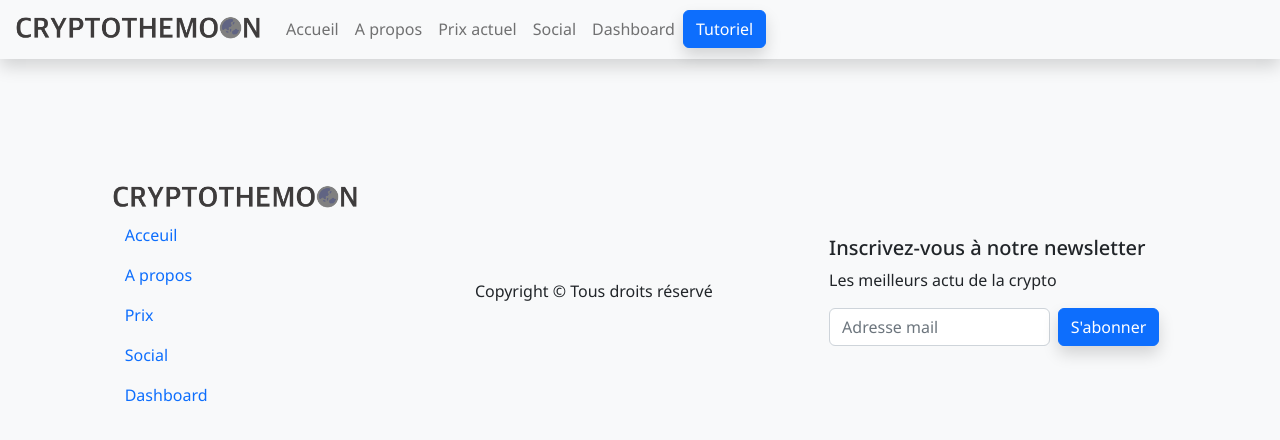
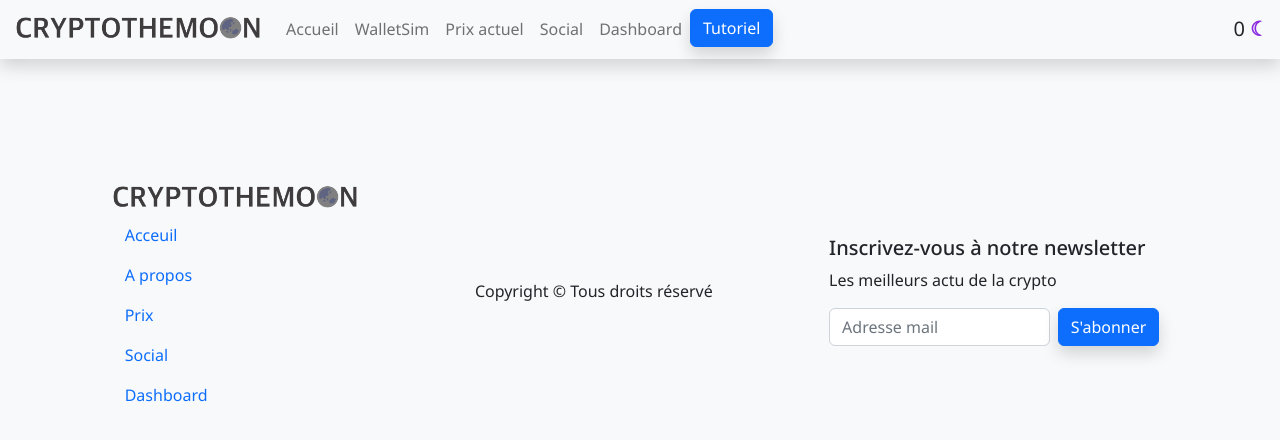
Before and after one commit to AM-devv/vueappcrypto, a Vue app: page /coins/1 in a window 1280 px wide. Shown: the top 440 px of the page. Built offline with nearby package versions, Linux system fonts and the light colour scheme; no server answers.

Commit message:
Ajout sandbox investissement

```diff
--- a/src/App.vue
+++ b/src/App.vue
@@ -8,13 +8,13 @@
         <button class="navbar-toggler" type="button" data-bs-toggle="collapse" data-bs-target="#navbarNav" aria-controls="navbarNav" aria-expanded="false" aria-label="Toggle navigation">
           <span class="navbar-toggler-icon"></span>
         </button>
-        <div class="collapse navbar-collapse" id="navbarNav">
+        <div class="collapse navbar-collapse justify-content-between" id="navbarNav">
           <ul class="navbar-nav">
             <li class="nav-item">
               <router-link class="nav-link" :to="{ name: 'home' }">Accueil</router-link>
             </li>
             <li class="nav-item">
-              <router-link class="nav-link" :to="{ name: 'about' }">A propos</router-link>
+              <router-link class="nav-link" :to="{ name: 'walletsim' }">WalletSim</router-link>
             </li>
             <li class="nav-item">
               <router-link class="nav-link" :to="{ name: 'prix' }">Prix actuel</router-link>
@@ -25,9 +25,18 @@
             <li class="nav-item">
               <router-link class="nav-link" :to="{ name: 'dashboard' }">Dashboard</router-link>
             </li>
+            <tuto></tuto>
+          </ul>
 
-          </ul>
-          <tuto></tuto>
+          <router-link class="nav-link" :to="{ name: 'walletsim' }">
+            <div class="fs-5" v-if="wallet">
+              {{ wallet.toLocaleString('fr') }} <strong class="moons">☾</strong>
+            </div>
+            <div class="fs-5" v-else>
+              0 <strong class="moons">☾</strong>
+            </div>
+          </router-link>
+
         </div>
       </div>
     </nav>
@@ -48,19 +57,25 @@ export default {
 
   data(){
     return{
-      timecounter: 0
+      timecounter: 0,
+      wallet : 0
     }
   },
 
   created(){
     this.timecounter = JSON.parse(localStorage.getItem('timer'));
     setInterval(this.timecounteraction,1000);
+    this.wallet = JSON.parse(localStorage.getItem('wallet'));
+    setInterval(this.walletupdate,1000);
   },
 
   methods:{
     timecounteraction(){
       this.timecounter++
       localStorage.setItem("timer", JSON.stringify(this.timecounter));
+    },
+    walletupdate(){
+      this.wallet = JSON.parse(localStorage.getItem('wallet'));
     }
   }
 }
@@ -86,4 +101,8 @@
 background-attachment: fixed;
 background-size: cover;
 }
+
+.moons{
+  color: blueviolet;
+}
 </style>
--- a/src/components/FooterPrincipal.vue
+++ b/src/components/FooterPrincipal.vue
@@ -8,7 +8,7 @@
                     </a>
                 </li>
                 <li class="nav-item"><router-link class="nav-link" :to="{ name: 'home' }">Acceuil</router-link></li>
-                <li class="nav-item"><router-link class="nav-link" :to="{ name: 'about' }">A propos</router-link></li>
+                <li class="nav-item"><router-link class="nav-link" :to="{ name: 'walletsim' }">A propos</router-link></li>
                 <li class="nav-item"><router-link class="nav-link" :to="{ name: 'prix' }">Prix</router-link></li>
                 <li class="nav-item"><router-link class="nav-link" :to="{ name: 'social' }">Social</router-link></li>
                 <li class="nav-item"><router-link class="nav-link" :to="{ name: 'dashboard' }">Dashboard</router-link></li>
--- a/src/router/index.js
+++ b/src/router/index.js
@@ -1,6 +1,6 @@
 import { createRouter, createWebHistory } from 'vue-router'
 import HomeView from '../views/HomeView.vue'
-import AboutView from '../views/AboutView.vue'
+import WalletSim from '../views/WalletSim.vue'
 import CoinInfo from '../views/CoinInfo.vue'
 import Prix from '../views/Prix.vue'
 import Social from '../views/Social.vue'
@@ -16,9 +16,9 @@ const router = createRouter({
       component: HomeView
     },
     {
-      path: '/about',
-      name: 'about',
-      component: AboutView
+      path: '/walletsim',
+      name: 'walletsim',
+      component: WalletSim
     },
     {
       path: '/coins/:id',
--- a/src/views/AboutView.vue
+++ /dev/null
@@ -1,5 +0,0 @@
-<template>
-  <div>
-    <h1>Page About</h1>
-  </div>
-</template>
--- a/src/views/CoinInfo.vue
+++ b/src/views/CoinInfo.vue
@@ -12,6 +12,24 @@
             <div class="col-md-3 mb-5">
                 <img :src="coin.image.large" alt="">
             </div>
+
+            <hr>
+                <div class="mb-5" v-if="investissementobj == null">
+                    <h3 class="mb-3">Investissez</h3>
+                    <input class="form-control mb-3" v-model="investissement" type="number" placeholder="Investir">
+                    <button class="btn btn-primary" @click="Transaction">Inverstir</button>
+                </div>
+                <div v-else class="investissement p-3 mb-5 shadow rounded">
+                    <h3>Votre investissement</h3>
+                    <div class="row text-center p-3">
+                        <h4 class="col-md-6">Prix au moment de l'investissement : <br> {{ investissementobj.price }} ☾</h4>
+                        <h4 class="col-md-6">Somme investie : <br> {{ investissementobj.invest }} ☾</h4>
+
+                        <h4 class="col-md-6">Prix maintenant : <br> {{ coin.market_data.current_price.usd }} ☾</h4>
+                        <h4 class="col-md-6">Ce que vous pouvez retirer : <br> {{ (investissementobj.invest * coin.market_data.current_price.usd / investissementobj.price).toLocaleString() }} ☾</h4>
+                    </div>
+                    <button class="btn btn-success" @click="Retirer">Retirer</button>
+                </div>
 
             <div class="col-md-8">
                 <Line :chart-data="chartData" class="bg-light shadow rounded mb-3"> </Line>
@@ -91,6 +109,10 @@ export default {
         return{
             coin:[],
 
+            wallet:0,
+            investissement:"",
+            investissementobj:[]
+
         }
 
     },
@@ -128,21 +150,46 @@ export default {
                 ]
             }
 
-        }
+        },
     },
     created(){
          this.GetInfo();
         //setInterval(this.GetInfo,10000);
+
+        this.wallet = JSON.parse(localStorage.getItem('wallet'));
+        this.investissementobj = JSON.parse(localStorage.getItem(`${this.id}info`));
     },
     methods : {
          GetInfo(){
             axios.get(`https://api.coingecko.com/api/v3/coins/${this.id}`)
             .then((response) => {this.coin = response.data; console.log(response.data)} ).catch(error => console.log(error));
+        },
+
+        Transaction(){
+            this.wallet =  this.wallet - this.investissement;
+            localStorage.setItem("wallet", JSON.stringify(this.wallet));
+            localStorage.setItem(`${this.coin.id}info`,JSON.stringify({
+                price: this.coin.market_data.current_price.usd,
+                invest: this.investissement
+            }));
+            this.investissementobj = JSON.parse(localStorage.getItem(`${this.coin.id}info`))
+        },
+        Retirer(){
+            let multiple = this.coin.market_data.current_price.usd / this.investissementobj.price;
+            let gains = this.investissementobj.invest * multiple;
+            this.wallet = this.wallet + gains;
+            localStorage.setItem("wallet", JSON.stringify(this.wallet));
+            this.investissementobj = null;
+            localStorage.removeItem(`${this.coin.id}info`);
+
         }
     }
 }
 </script>
 
 <style scoped>
-
+.investissement{
+    background: rgb(180, 86, 149);
+    background: linear-gradient(90deg, rgba(233, 84, 221, 0.481) 0%, rgba(255,255,255,0.8) 100%);
+}
 </style>
--- /dev/null
+++ b/src/views/WalletSim.vue
@@ -0,0 +1,38 @@
+<template>
+  <div class="container mt-5">
+            <h2 class="fs-1">WalletSim</h2>
+            <p class="ms-1">Vous pourrez ici simuler un wallet pour investir sur les cryptos de votre choix afin de vous entrainer avant de mettre la main au portefeuille</p>
+
+            <div class="bg-light shadow text-dark p-3 my-5 rounded">
+              <h3 class="mb-3">Indiquez la somme que vous voulez dans votre portefeuille</h3>
+              <p>⚠️ Si vous possédez deja des Moons ( <strong class="moons">☾</strong> ) ceux-ci seront écrasés !</p>
+              <input class="form-control mb-3" v-model="wallet" type="number">
+              <button class="btn btn-primary" @click="Fillwallet">Valider</button>
+            </div>
+
+  </div>
+</template>
+
+<script>
+export default {
+  name:"WalletSim",
+
+  data(){
+    return{
+      wallet : 0
+    }
+  },
+
+  methods:{
+    Fillwallet(){
+      localStorage.setItem("wallet", JSON.stringify(this.wallet));
+    }
+  }
+}
+</script>
+
+<style scoped>
+.moons{
+  color: blueviolet;
+}
+</style>
```
